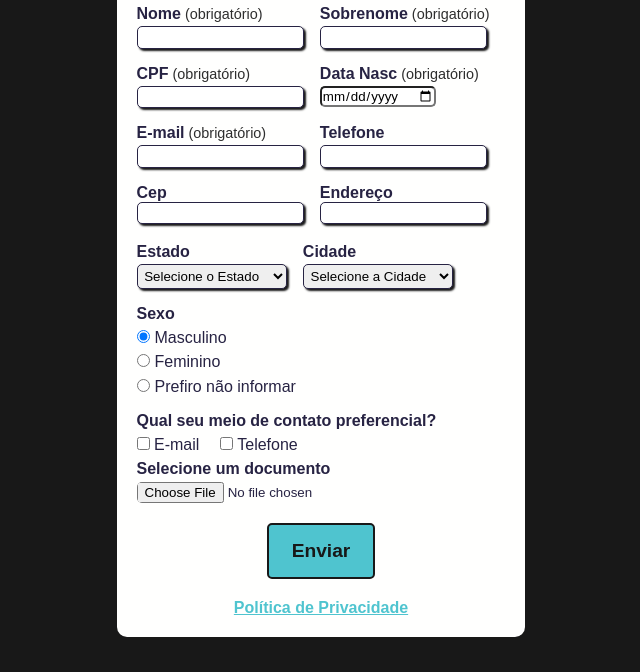
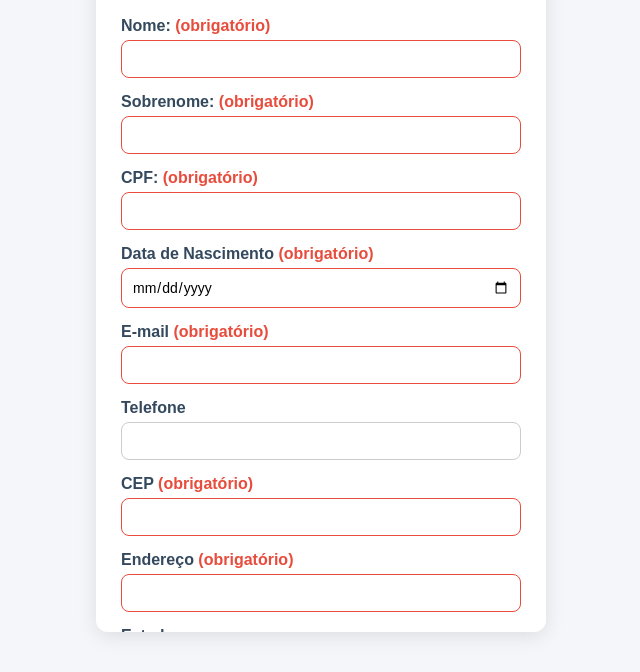
Before and after one commit to TiagoH-Alves/Projeto-Marte-Ataca, a plain HTML site: page index.html in a window 1280 px wide. Shown: the part 128-800 px from the top of the page, without its empty margins (319-959 px from the left). Drawn offline with Linux system fonts and the light colour scheme.

Commit message:
atualizando projeto 04-08

```diff
--- a/index.html
+++ b/index.html
@@ -2,151 +2,114 @@
 <html lang="pt-br">
 <head>
   <meta charset="UTF-8" />
-    <meta http-equiv="X-UA-Compatible" content="IE=edge" />
   <meta name="viewport" content="width=device-width, initial-scale=1.0" />
-    <link rel="stylesheet" type="text/css" href="style.css" />
-    <title>Cadastro SaudeAmiga</title>
+  <title>Cadastro SaúdeAmiga</title>
+  <link rel="stylesheet" href="style.css" />
 </head>
 <body>
-    <div>
-      <h1 id="title">Cadastro SaúdeAmiga</h1>
-      <p id="subtitle">Bem-vindo à SaúdeAmiga, crie seu cadastro.</p>
-      <br />
+  <div class="container">
+    <h1>Cadastro APP</h1>
+    <p>Bem-vindo ao App de Cadastro.</p>
+
+    <!-- Mensagens de alerta -->
+    <div class="alert success">
+      <strong>✓ Cadastro realizado com sucesso.</strong>
     </div>
-    <span class="success">
-      <strong>Cadastro realizado com sucesso.</strong>
-    </span>
-    <span class="error">
-      <strong>Valide os campos obrigatórios!</strong>
-    </span>
-    <div id="white-background">
-      <span id="cat">🐈</span>
-      <form>
-        <fieldset class="group">
-          <div class="field">
-            <label for="firstName"><strong>Nome</strong><span class="required-mark"> (obrigatório)</span></label>
-            <input type="text" name="firstName" id="firstName" required />
+    <div class="alert error">
+      <strong>⚠ Valide os campos obrigatórios!</strong>
     </div>
 
-          <div class="field">
-            <label for="lastName"><strong>Sobrenome</strong><span class="required-mark"> (obrigatório)</span></label>
-            <input type="text" name="lastName" id="lastName" required />
-          </div>
-        </fieldset>
-
-        <fieldset class="group">
-          <div class="field">
-            <label for="cpf"><strong>CPF</strong><span class="required-mark"> (obrigatório)</span></label>
-            <input type="text" name="cpf" id="cpf" required />
+    <form id="cadastro-form">
+      <div class="form-group">
+        <label for="firstName">Nome: <span class="required">(obrigatório)</span></label>
+        <input type="text" id="firstName" name="firstName" required>
       </div>
 
-          <div class="field">
-            <label for="dtnasc"><strong>Data Nasc</strong><span class="required-mark"> (obrigatório)</span></label>
-            <input type="date" name="dtnasc" id="dtnasc" required />
-          </div>
-          </fieldset>
-
-        <fieldset class="group">
-          <div class="field">
-            <label for="email"><strong>E-mail</strong><span class="required-mark"> (obrigatório)</span></label>
-            <input type="email" name="email" id="email" required />
+      <div class="form-group">
+        <label for="lastName">Sobrenome: <span class="required">(obrigatório)</span></label>
+        <input type="text" id="lastName" name="lastName" required>
       </div>
 
-          <div class="field">
-            <label for="phone"><strong>Telefone</strong><span class="phone-label-span required-mark"> (obrigatório)</span></label>
-            <input type="text" name="phone" id="phone" />
-          </div>
-        </fieldset>
-
-        <fieldset class="group">
-          <div class="field">
-            <label for="cep"><strong>Cep</strong><span>
-            <input type="text" name="cep" id="cep" required />
+      <div class="form-group">
+        <label for="cpf">CPF: <span class="required">(obrigatório)</span></label>
+        <input type="text" id="cpf" name="cpf" required>
       </div>
 
-          <div class="field">
-            <label for="street"><strong>Endereço</strong><span>
-            <input type="text" name="street" id="street" required />
+      <div class="form-group">
+        <label for="dtnasc">Data de Nascimento <span class="required">(obrigatório)</span></label>
+        <input type="date" id="dtnasc" name="dtnasc" required>
       </div>
-          </fieldset>
 
-        <fieldset class="group">
-            <div class="field">
-              <label for="estados"><strong>Estado</strong></label>
+      <div class="form-group">
+        <label for="email">E-mail <span class="required">(obrigatório)</span></label>
+        <input type="email" id="email" name="email" required>
+      </div>
+
+      <div class="form-group">
+        <label for="phone">Telefone <span class="phone-label-span required" style="display: none;">(obrigatório)</span></label>
+        <input type="text" id="phone" name="phone">
+      </div>
+
+      <div class="form-group">
+        <label for="cep">CEP <span class="required">(obrigatório)</span></label>
+        <input type="text" id="cep" name="cep" required>
+      </div>
+
+      <div class="form-group">
+        <label for="street">Endereço <span class="required">(obrigatório)</span></label>
+        <input type="text" id="street" name="street" required>
+      </div>
+
+      <div class="form-group">
+        <label for="estados">Estado</label>
         <select id="estados">
           <option selected disabled value="">Selecione o Estado</option>
           <option value="PE">Pernambuco</option>
-                <option value="PI">Piauí</option>
+          <option value="SP">São Paulo</option>
           <option value="RJ">Rio de Janeiro</option>
-                <option value="RN">Rio Grande do Norte</option>
-                <option value="RS">Rio Grande do Sul</option>
-                <option value="RO">Rondônia</option>
-                <option value="RR">Roraima</option>
-                <option value="SC">Santa Catarina</option>
-                <option value="SP">São Paulo</option>
-                <option value="SE">Sergipe</option>
-                <option value="TO">Tocantins</option>
-                <option value="EX">Estrangeiro</option>
         </select>
       </div>
 
-            <div class="field">
-              <label for="city"><strong>Cidade</strong></label>
+      <div class="form-group">
+        <label for="city">Cidade</label>
         <select id="city">
           <option selected disabled value="">Selecione a Cidade</option>
-                <option value="PE">Pernambuco</option>
-                <option value="PI">Piauí</option>
-                <option value="RJ">Rio de Janeiro</option>
-                <option value="RN">Rio Grande do Norte</option>
-                <option value="RS">Rio Grande do Sul</option>
-                <option value="RO">Rondônia</option>
-                <option value="RR">Roraima</option>
-                <option value="SC">Santa Catarina</option>
-                <option value="SP">São Paulo</option>
-                <option value="SE">Sergipe</option>
-                <option value="TO">Tocantins</option>
-                <option value="EX">Estrangeiro</option>
+          <option value="Recife">Recife</option>
+          <option value="São Paulo">São Paulo</option>
+          <option value="Rio de Janeiro">Rio de Janeiro</option>
         </select>
       </div>
-          </fieldset>
 
-            <div id="support-type" class="field">
-              <label><strong>Sexo</strong></label>
-              <label>
-                <input type="radio" name="sexo" value="masculino" checked />Masculino
-              </label>
-              <label>
-                <input type="radio" name="sexo" value="feminino" />Feminino
-              </label>
-              <label>
-                <input type="radio" name="sexo" value="nao-informar" />Prefiro não informar
-              </label>
+      <!-- Seção Sexo corrigida -->
+      <div class="form-group">
+        <label>Sexo</label>
+        <div class="radio-group">
+          <label><input type="radio" name="sexo" value="masculino" checked> Masculino</label>
+          <label><input type="radio" name="sexo" value="feminino"> Feminino</label>
+          <label><input type="radio" name="sexo" value="nao-informar"> Prefiro não informar</label>
+        </div>
       </div>
 
-        <fieldset class="group">
-          <div id="check">
-            <label><strong>Qual seu meio de contato preferencial?</strong></label>
-            <br />
-            <input type="checkbox" id="email-checkbox" name="email" value="email" />
-            <label for="email">E-mail</label>
-            <input type="checkbox" id="phone-checkbox" name="phone" value="phone" />
-            <label for="phone">Telefone</label>
+      <div class="form-group">
+        <label>Qual seu meio de contato preferencial?</label>
+        <div class="checkbox-group">
+          <label><input type="checkbox" id="email-checkbox" name="contato" value="email"> E-mail</label>
+          <label><input type="checkbox" id="phone-checkbox" name="contato" value="phone"> Telefone</label>
         </div>
-        </fieldset>
-
-
-
-        <div class="field">
-          <label><strong>Selecione um documento</strong></label>
-          <input id="file-upload" type="file">
       </div>
 
-        <button type="submit" class="button">Enviar</button>
-        <div id="privacy">
+      <div class="form-group">
+        <label>Selecione um documento</label>
+        <input type="file" id="file-upload">
+      </div>
+
+      <button type="submit">Enviar</button>
+      <div class="privacy">
         <a href="privacy.html" target="_blank">Política de Privacidade</a>
       </div>
     </form>
   </div>
+
   <script src="script.js"></script>
 </body>
 </html>
--- a/style.css
+++ b/style.css
@@ -1,188 +1,139 @@
 * {
-    margin: 0;
-    padding: 0;
-    font-family: sans-serif;
-}
-
-#title {
-    color: #fffffe;
-    text-align: center;
-    margin-top: 20px;
-    margin-bottom: 20px;
-}
-
-#subtitle {
-    color: #fffffe;
-    text-align: center;
-}
-
-fieldset {
-    border: 0;
+  margin: 0;
+  padding: 0;
+  box-sizing: border-box;
+  font-family: Arial, Helvetica, sans-serif;
 }
 
 body {
-    background-color: #181818;
-    font-size: 1em;
-    color: #272343;
-    justify-content: center;
-    margin: auto;
-    display: grid;
+  background: #f5f6fa;
+  display: flex;
+  justify-content: center;
+  align-items: center;
+  min-height: 100vh;
+  padding: 20px;
 }
 
-input, select, textarea, button {
-    border-radius: 5px;
+.container {
+  background: #fff;
+  width: 100%;
+  max-width: 450px;
+  padding: 25px;
+  border-radius: 12px;
+  box-shadow: 0 4px 20px rgba(0, 0, 0, 0.1);
+  overflow-y: auto;
+  max-height: 90vh;
 }
 
-.field {
-    margin-bottom: 1em;
-
+h1 {
+  text-align: center;
+  color: #2c3e50;
+  margin-bottom: 5px;
 }
 
-.field label {
-    margin-bottom: 0.2em;
-    color: #272343;
-    display: block;
+p {
+  text-align: center;
+  color: #7f8c8d;
+  margin-bottom: 20px;
 }
 
-fieldset.group .field {
-    float: left;
-    margin-right: 1em;
+/* Mensagens de alerta */
+.alert {
+  padding: 12px;
+  border-radius: 8px;
+  margin-bottom: 15px;
+  text-align: center;
+  font-weight: bold;
+  font-size: 14px;
+  display: none;
 }
 
-.field input[type="text"], .field input[type="email"], .field input[type="number"] {
-    width: 160px;
+.alert.success {
+  background-color: #d4edda;
+  color: #155724;
+  border: 1px solid #c3e6cb;
 }
 
-.field input[type="text"], .field input[type="email"], .field input[type="number"], .field select, .field textarea {
-    padding: 0.2em;
-    border: 1px solid #272343;
-    box-shadow: 2px 2px 2px #181818;
-    display: block;
+.alert.error {
+  background-color: #f8d7da;
+  color: #721c24;
+  border: 1px solid #f5c6cb;
 }
 
-textarea {
-    width: 100%;
-    height: 100px;
+.form-group {
+  margin-bottom: 15px;
+  display: flex;
+  flex-direction: column;
 }
 
-.field select option {
-    padding-right: 1em;
+label {
+  font-weight: bold;
+  margin-bottom: 5px;
+  color: #34495e;
 }
 
-.field input:focus, .field select:focus, .field textarea:focus {
-    background-color: #fffffe;
+.required {
+  color: #e74c3c;
 }
 
-.button {
-    font-size: 1.2em;
-    background: #4fc4cf;
-    border: #181818 solid 2px;
-    color: #181818;
-    padding: 0.8em 1.2em;
-    font-weight: bold;
-    margin: auto;
-    display: block;
-    margin-top: 20px;
+input, select {
+  padding: 10px;
+  border: 1px solid #ccc;
+  border-radius: 8px;
+  font-size: 14px;
 }
 
-.button:hover {
-    background: #181818;
-    border: #4fc4cf solid 2px;
-    color: #4fc4cf;
+/* Destaque para campos inválidos */
+input:invalid,
+select:invalid {
+  border-color: #e74c3c;
 }
 
-#check {
-    display: inline-block;
+/* Animação para piscar campos inválidos */
+@keyframes shake {
+  0%, 100% { transform: translateX(0); }
+  20%, 60% { transform: translateX(-5px); }
+  40%, 80% { transform: translateX(5px); }
 }
 
-#support-type label, #check label {
-    margin-bottom: 0.4em;
+.shake {
+  animation: shake 0.3s;
 }
 
-#check label {
-    display: inline-block;
-    margin-right: 1em;
+.radio-group, .checkbox-group {
+  display: flex;
+  flex-direction: column;
+  gap: 5px;
 }
 
-#white-background {
-    background:#fffffe;
-    display: inline-block;
-    padding: 20px;
-    border-radius: 10px;
+button {
+  width: 100%;
+  padding: 12px;
+  background: #3498db;
+  color: white;
+  border: none;
+  border-radius: 8px;
+  font-size: 16px;
+  cursor: pointer;
 }
 
-input[type="radio"] {
-    margin-right: 5px;
+button:hover {
+  background: #2980b9;
 }
 
-.success {
-    display: none;
-    background-color: #4fc4cf;
-    color: #181818;
-    padding: 8px 10px;
-    border-radius: 5px;
-    margin-bottom: 12px;
+.privacy {
+  text-align: center;
+  margin-top: 10px;
 }
 
-.error {
-    display: none;
-    background-color: #fbdd74;
-    color: #181818;
-    padding: 8px 10px;
-    border-radius: 5px;
-    margin-bottom: 12px;
+.privacy a {
+  text-decoration: none;
+  color: #3498db;
 }
 
-.success, .error {
-    text-align: center;
+@media (max-width: 480px) {
+  .container {
+    max-width: 100%;
+    padding: 15px;
+  }
 }
-
-.required-mark {
-    color: #2e2e2e;
-    font-size: 0.9em;
-}
-
-.phone-label-span {
-    display: none;
-}
-
-#cat {
-    display: none;
-}
-
-#privacy {
-    margin-top: 20px;
-    text-align: center;
-}
-
-#privacy a {
-    color: #4fc4cf;
-    font-weight: bold;
-}
-
-#privacy a:hover {
-    color: #181818;
-}
-
-.privacy h2 {
-    text-align: center;
-}
-
-.privacy p {
-    margin-bottom: 0.2em;
-}
-
-@media (max-width: 411px) {
-    #white-background {
-        border-radius: 0;
-    }
-
-    .error, .success {
-        margin-left: 10px;
-        margin-right: 10px;
-    }
-
-    .field input[type="text"], .field input[type="email"], .field input[type="number"] {
-        width: 330px;
-    }
-}
```
Also changed, not shown: privacy.html (+9 -13 lines), script.js (+67 -58 lines). Lines whose indentation alone changed are shown as unchanged.
